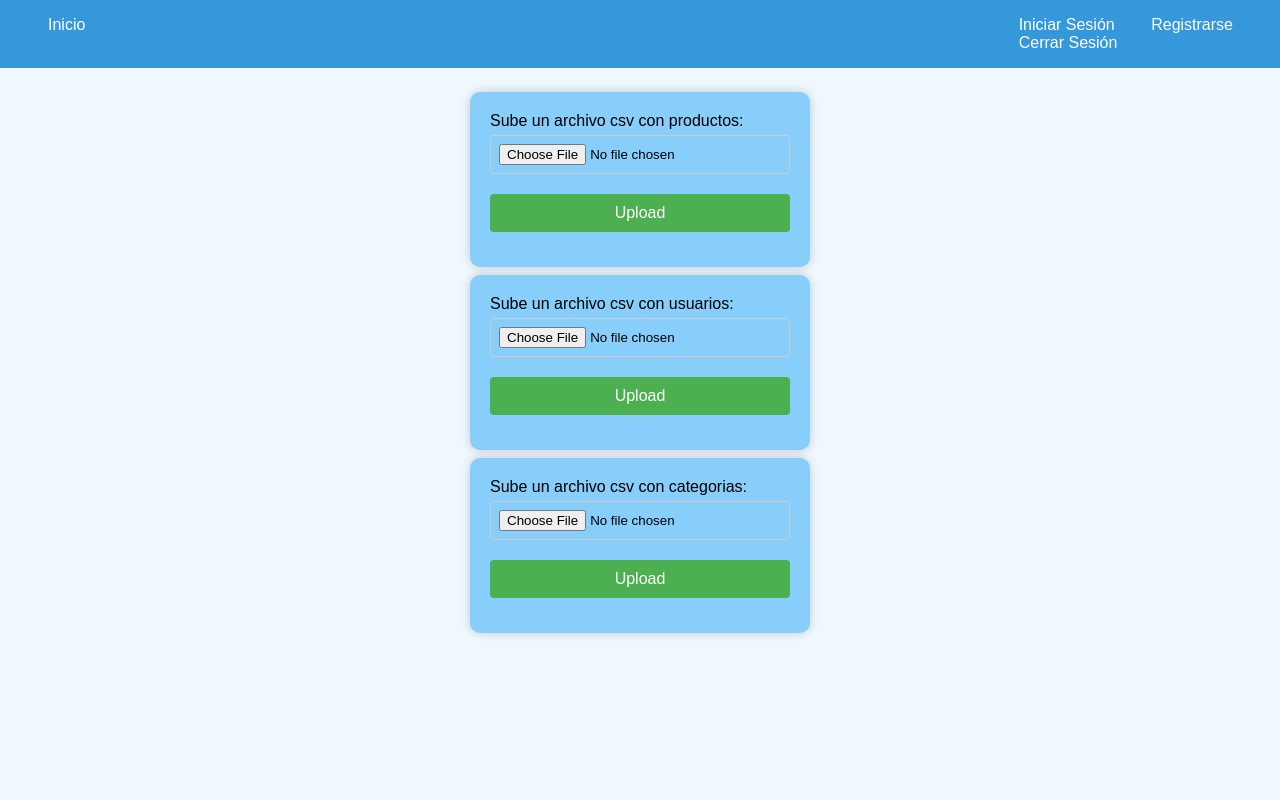
After one commit to hfelices/M12-Projecte1, a Flask app: page /upload in a window 1280 px wide. The commit adds this page. Run offline with Flask 3, Linux system fonts and the light colour scheme; parts of the project's set-up code (start-up, migrations or seed data) failed here and were passed over; some libraries are stand-ins or nearby versions.

Commit message:
.env implementat + /upload

```diff
--- a/app/__init__.py
+++ b/app/__init__.py
@@ -2,13 +2,13 @@ from flask import Flask
 from flask_sqlalchemy import SQLAlchemy
 import os
 from flask_wtf.csrf import CSRFProtect
-from .config import SECRET_KEY, DATABASE, UPLOAD_FOLDER
+from .config import Config
 
 db_manager = SQLAlchemy()
 
 def create_app():
     app = Flask(__name__)
-    app.config.from_pyfile("config.py")
+    app.config.from_object(Config)
 
     db_manager.init_app(app)
 
--- a/app/routes_main.py
+++ b/app/routes_main.py
@@ -1,12 +1,17 @@
 from flask import Flask ,Blueprint, render_template, flash, redirect, url_for, request
 import os
+import csv
+from io import TextIOWrapper
 from flask_sqlalchemy import SQLAlchemy
 from datetime import datetime
 from werkzeug.utils import secure_filename
 from . import db_manager as db
 from .models import Product, Category, User
 from .forms import ProductForm, DeleteProductForm
-from .config import ALLOWED_EXTENSIONS, UPLOAD_FOLDER
+from .config import Config
+
+ALLOWED_EXTENSIONS = Config.ALLOWED_EXTENSIONS
+UPLOAD_FOLDER = Config.UPLOAD_FOLDER
 # Comando para iniciar la app flask
 # flask --app .\index.py run
 
@@ -112,3 +117,20 @@ def show_item(id):
     if request.method == 'GET':
         item = Product.query.get(id)
         return render_template('products/details.html', item=item , deleteForm=deleteForm)
+
+
+
+# Upload CSV
+@main_bp.route('/upload', methods=["GET","POST"])
+def upload_csv():
+    if request.method == 'POST':
+        # table =
+        csv_file = request.files['file']
+        csv_file = TextIOWrapper(csv_file, encoding='utf-8')
+        csv_reader = csv.reader(csv_file, delimiter=',')
+        for row in csv_reader:
+            user = User(username=row[0], email=row[1])
+            db.session.add(user)
+            db.session.commit()
+        return redirect(url_for('upload_csv'))
+    return render_template('mockdata/uploadcsv.html')
--- a/app/static/css/style.css
+++ /dev/null
@@ -1,4 +0,0 @@
-p{
-    color:red;
-    font-size: 5em;
-}
--- /dev/null
+++ b/app/templates/mockdata/uploadcsv.html
@@ -0,0 +1,32 @@
+<!DOCTYPE html>
+<html lang="en">
+<head>
+    <meta charset="UTF-8">
+    <meta name="viewport" content="width=device-width, initial-scale=1.0">
+    <link rel="stylesheet" href="../../static/css/products/create-product.css">
+    <title>Document</title>
+</head>
+<body>
+    <header>
+        {% include './partials/header.html'%}
+    </header>
+    <main style="flex-direction: column;">
+        <form style="margin-bottom: 1vh;" method='post' action='/upload' enctype='multipart/form-data'>
+            Sube un archivo csv con productos: <input type='file' name='file'>
+            <input type="hidden" value="products">
+            <input type='submit' value='Upload'>
+        </form>
+        <form  style="margin-bottom: 1vh;" method='post' action='/upload' enctype='multipart/form-data'>
+            Sube un archivo csv con usuarios: <input type='file' name='file'>
+            <input type="hidden" value="users">
+            <input type='submit' value='Upload'>
+        </form>
+        <form style="margin-bottom: 1vh;" method='post' action='/upload' enctype='multipart/form-data'>
+            Sube un archivo csv con categorias: <input type='file' name='file'>
+            <input type="hidden" value="categories">
+            <input type='submit' value='Upload'>
+        </form>
+
+    </main>
+</body>
+</html>
--- a/app/templates/products/create-update-product.html
+++ b/app/templates/products/create-update-product.html
@@ -3,7 +3,7 @@
 <head>
     <meta charset="UTF-8">
     <meta name="viewport" content="width=device-width, initial-scale=1.0">
-    <link rel="stylesheet" href="../../static/css/create-product.css">
+    <link rel="stylesheet" href="../../static/css/products/create-product.css">
     <title>Document</title>
 </head>
 <body>
--- a/app/templates/products/details.html
+++ b/app/templates/products/details.html
@@ -3,7 +3,7 @@
 <head>
     <meta charset="UTF-8">
     <meta name="viewport" content="width=device-width, initial-scale=1.0">
-    <link rel="stylesheet" href="../../static/css/products.css">
+    <link rel="stylesheet" href="../../static/css/products/products.css">
     <title>Document</title>
 </head>
 <body>
--- a/app/templates/products/list.html
+++ b/app/templates/products/list.html
@@ -3,7 +3,7 @@
 <head>
     <meta charset="UTF-8">
     <meta name="viewport" content="width=device-width, initial-scale=1.0">
-    <link rel="stylesheet" href="../../static/css/products.css">
+    <link rel="stylesheet" href="../../static/css/products/products.css">
     <title>Document</title>
 </head>
 <body>
```
Also changed, not shown: app/config.py (+15 -8 lines), app/static/css/products/create-product.css (renamed from app/static/css/create-product.css), app/static/css/products/products.css (renamed from app/static/css/products.css), 1 other file.
